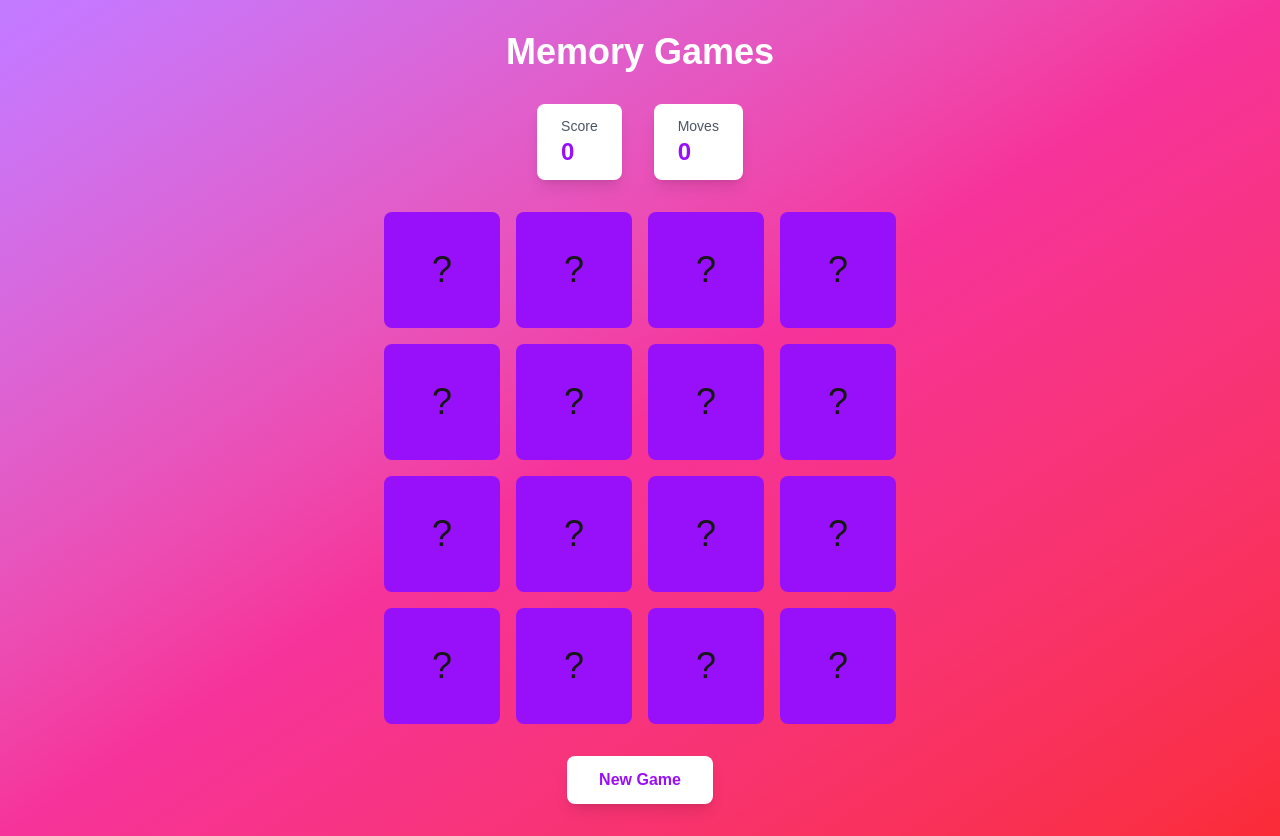
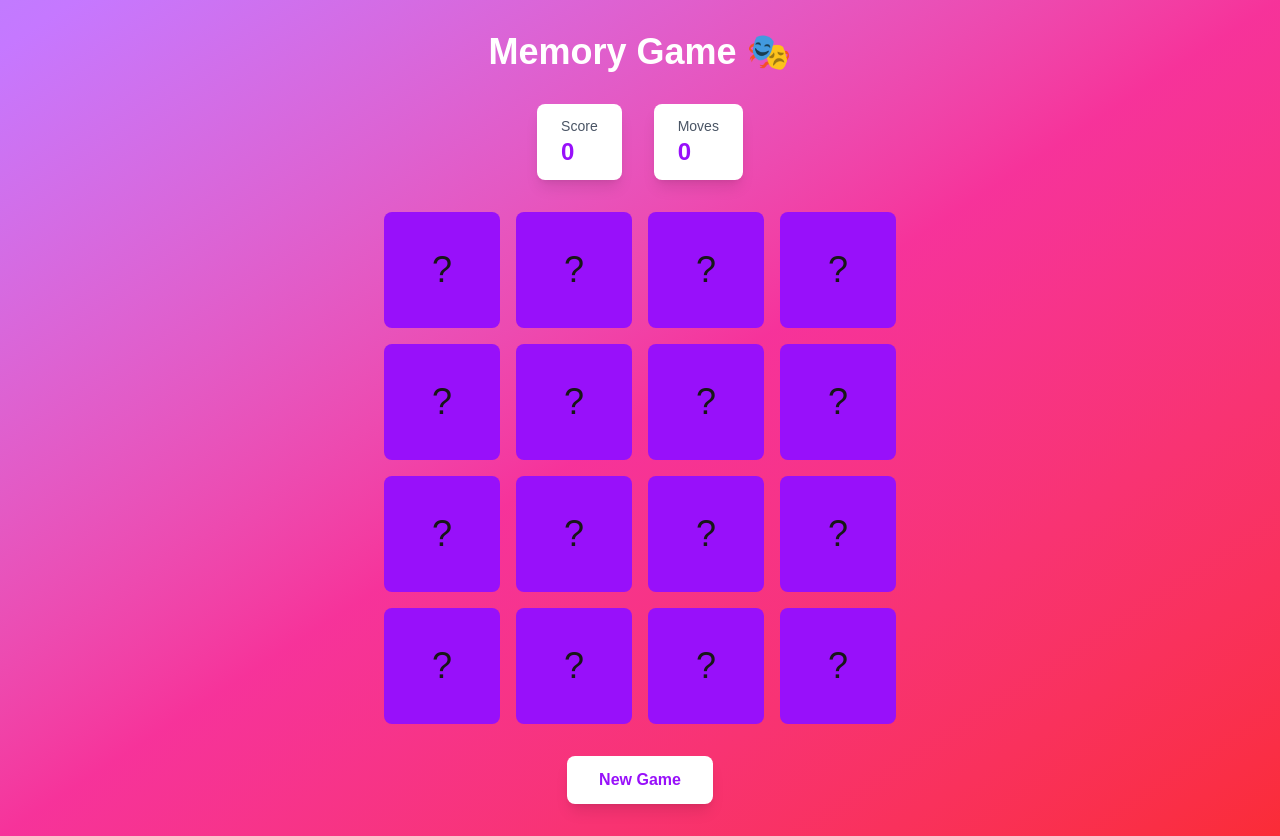
Before and after one commit to Jasiimm/Memmory, a Next.js app: page / in a window 1280 px wide. Built offline with nearby package versions, Linux system fonts and the light colour scheme.

Commit message:
Update MemoryGame.tsx

```diff
--- a/src/components/MemoryGame.tsx
+++ b/src/components/MemoryGame.tsx
@@ -118,7 +118,7 @@ export default function MemoryGame() {
     <div className="min-h-screen bg-gradient-to-br from-purple-400 via-pink-500 to-red-500 p-8">
       <div className="max-w-4xl mx-auto">
         <h1 className="text-4xl font-bold text-white text-center mb-8">
-          Memory Games
+          Memory Game 🎭
         </h1>
 
         {/* Game Stats */}
```
